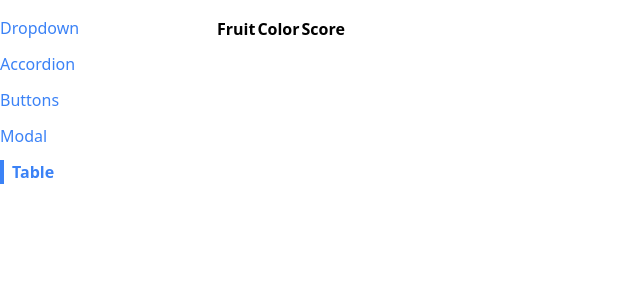
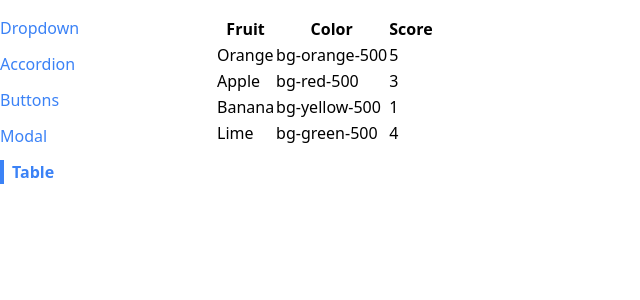
Before and after one commit to Atman-Shah/Modern-React-with-Redux, a React (Create React App) app in the folder 6. comps/: page /table in a window 1280 px wide. Shown: the top 300 px of the page, without its empty margins (0-640 px from the left). Built offline with nearby package versions, Linux system fonts and the light colour scheme.

Commit message:
246th Video - Building the Rows

```diff
--- a/6. comps/src/components/Table.js
+++ b/6. comps/src/components/Table.js
@@ -1,4 +1,15 @@
 function Table({ data }) {
+    const renderedRows = data.map((fruit) => {
+        return (
+            <tr key={fruit.name}>
+                <td>{fruit.name}</td>
+                <td>{fruit.color}</td>
+                <td>{fruit.score}</td>
+            </tr>
+        );
+    });
+
+
   return (
     <table>
       <thead>
@@ -8,6 +19,7 @@
           <th>Score</th>
         </tr>
       </thead>
+      <tbody>{renderedRows}</tbody>
     </table>
   );
 }
```
Lines whose indentation alone changed are shown as unchanged.
